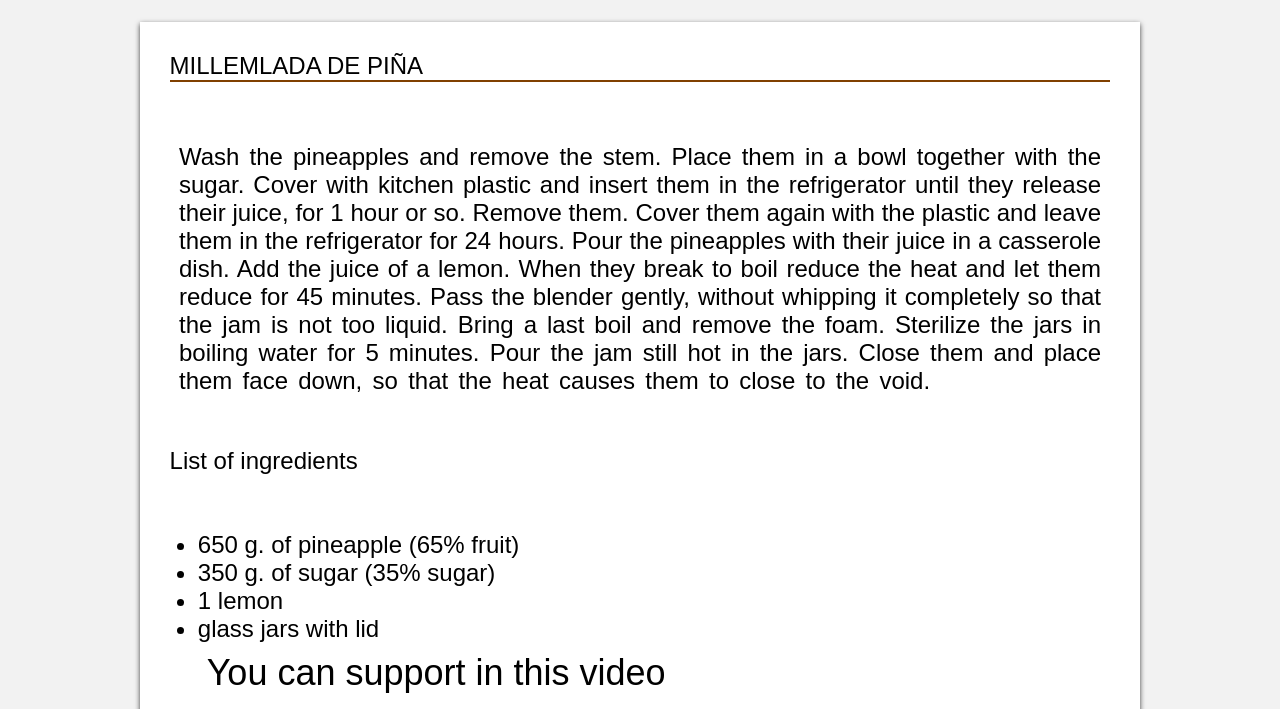
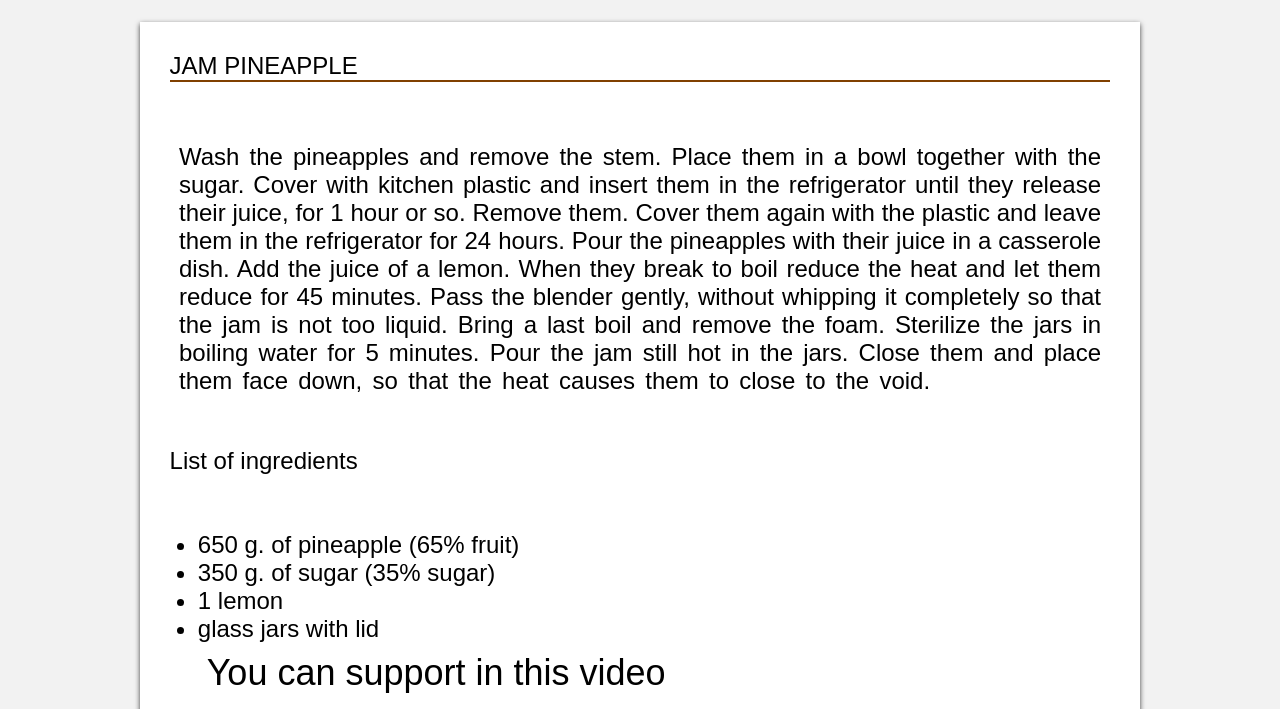
Before and after one commit to edgarcarrillo014/dreameater, a plain HTML site: page mermelada2_ingles.html in a window 1280 px wide. Shown: the part 53-762 px from the top of the page. Drawn offline with Linux system fonts and the light colour scheme.

Commit message:
Update mermelada2_ingles.html

```diff
--- a/mermelada2_ingles.html
+++ b/mermelada2_ingles.html
@@ -98,7 +98,7 @@
 </header>
         <main>
             <article>
-               <h1> MILLEMLADA DE PIÑA </ h1>
+               <h1> JAM PINEAPPLE </ h1>
                 <hr>
                 <p> Wash the pineapples and remove the stem. Place them in a bowl together with the sugar. Cover with kitchen plastic and insert them in the refrigerator until they release their juice, for 1 hour or so. Remove them. Cover them again with the plastic and leave them in the refrigerator for 24 hours. Pour the pineapples with their juice in a casserole dish. Add the juice of a lemon. When they break to boil reduce the heat and let them reduce for 45 minutes. Pass the blender gently, without whipping it completely so that the jam is not too liquid. Bring a last boil and remove the foam. Sterilize the jars in boiling water for 5 minutes. Pour the jam still hot in the jars. Close them and place them face down, so that the heat causes them to close to the void.
                 </ p>
```
